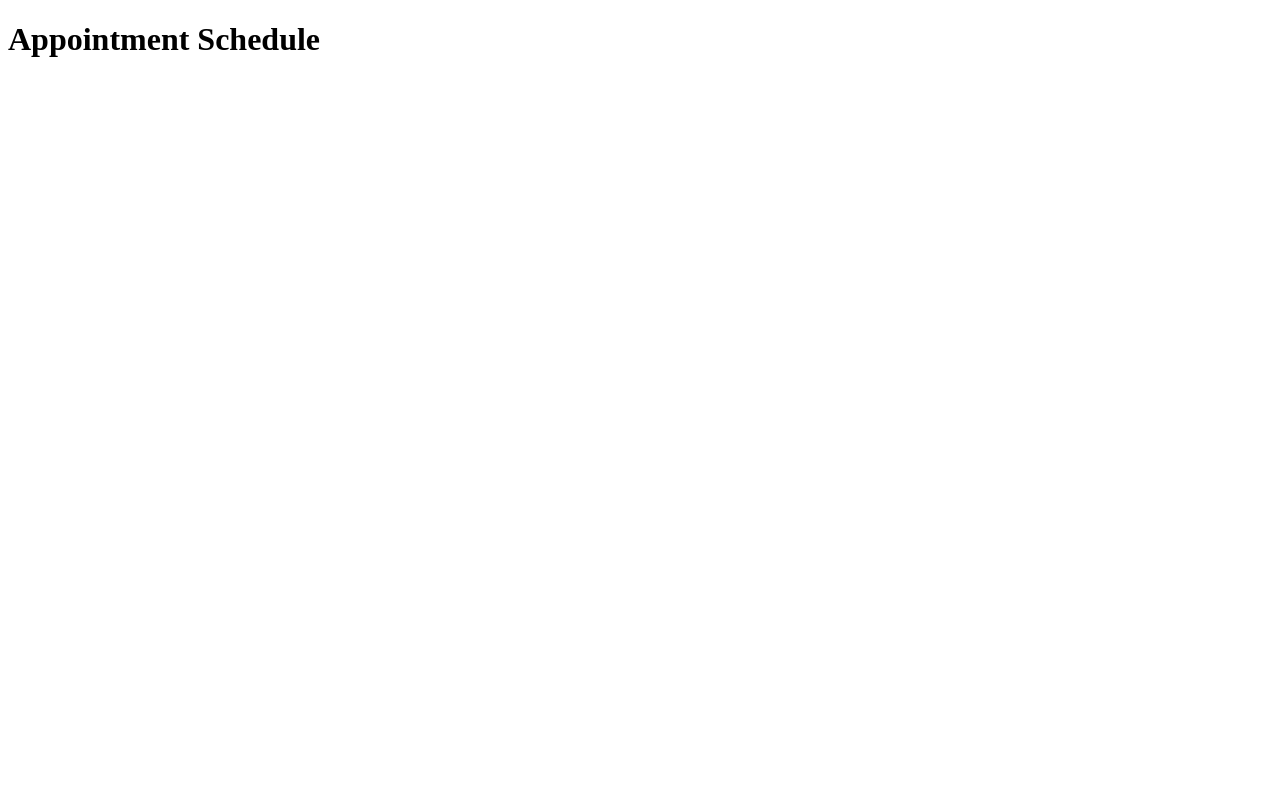
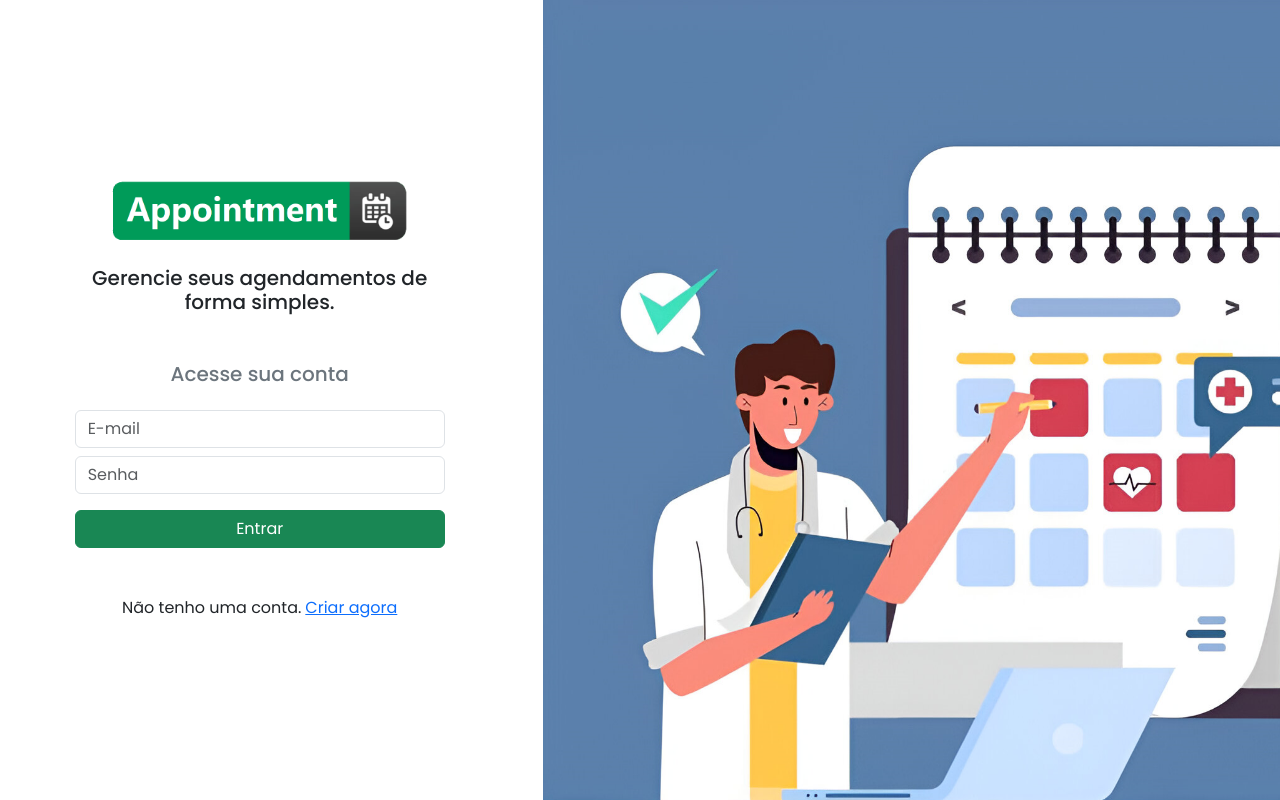
Before and after one commit to leosilvajr/AppointmentSchedule-Web, a React (Vite) app: page / in a window 1280 px wide. Built offline with nearby package versions, Linux system fonts and the light colour scheme.

Commit message:
Criado tela de Login (Pendente de alguns ajustes)

```diff
--- a/index.html
+++ b/index.html
@@ -4,10 +4,12 @@
     <meta charset="UTF-8" />
     <link rel="icon" icon href="appointment.ico" />
     <meta name="viewport" content="width=device-width, initial-scale=1.0" />
+    <link href="https://cdn.jsdelivr.net/npm/bootstrap@5.3.3/dist/css/bootstrap.min.css" rel="stylesheet" integrity="sha384-QWTKZyjpPEjISv5WaRU9OFeRpok6YctnYmDr5pNlyT2bRjXh0JMhjY6hW+ALEwIH" crossorigin="anonymous">
     <title>Appointment Schedule</title>
   </head>
   <body>
     <div id="root"></div>
     <script type="module" src="/src/main.jsx"></script>
+    <script src="https://cdn.jsdelivr.net/npm/bootstrap@5.3.3/dist/js/bootstrap.bundle.min.js" integrity="sha384-YvpcrYf0tY3lHB60NNkmXc5s9fDVZLESaAA55NDzOxhy9GkcIdslK1eN7N6jIeHz" crossorigin="anonymous"></script>
   </body>
 </html>
--- a/src/main.jsx
+++ b/src/main.jsx
@@ -1,7 +1,9 @@
 import React from 'react'
 import ReactDOM from 'react-dom/client'
+import Login from './pages/login/login'
+import "./styles/global.css"
 
 //Comando para renderizar dentro da div root o componente App
 ReactDOM.createRoot(document.getElementById('root')).render(
-    <h1>Appointment Schedule</h1>
+    <Login/>
 )
--- /dev/null
+++ b/src/pages/login/login.css
@@ -0,0 +1,15 @@
+.form-login{
+    width: 400px;
+    padding: 15px;
+}
+
+.background-login{
+    object-fit: cover;
+    width: 100%;
+    height: 100vh;
+    object-position: left;
+}
+
+.logo{
+    width: 300px;
+}
--- /dev/null
+++ b/src/pages/login/login.jsx
@@ -0,0 +1,42 @@
+import "./login.css"
+import logo from "../../assets/logo.png";
+import fundo from "../../assets/fundo.png";
+
+function Login() {
+    return <div className="row">
+
+        <div className="col-sm-5 d-flex justify-content-center align-items-center text-center">
+            <form className="form-login">
+                <img src={logo} className="logo mb-4"/>
+                <h5 className="mb-5">Gerencie seus agendamentos de forma simples.</h5>
+                <h5 className="mb-4 text-secondary">Acesse sua conta</h5>
+
+                <div className="mt-4">
+                    <input type="email" placeholder="E-mail" className="form-control"/>
+                </div>
+
+                <div className="mt-2">
+                    <input type="password" placeholder="Senha" className="form-control"/>
+                </div>
+
+                <div className="mt-3 mb-5">
+                    <button className="btn btn-success w-100">Entrar</button>
+                </div>
+
+                <div>
+                    <span className="me-1">Não tenho uma conta.</span>
+                    <a href="#">Criar agora</a>
+                </div>
+
+            </form>
+        </div>
+
+        <div className="col-sm-7 d-flex">
+            <img src={fundo} className="background-login"/>
+        </div>
+
+    </div>
+}
+
+
+export default Login
--- /dev/null
+++ b/src/styles/global.css
@@ -0,0 +1,6 @@
+@import url('https://fonts.googleapis.com/css2?family=Poppins:ital,wght@0,100;0,200;0,300;0,400;0,500;0,600;0,700;0,800;0,900;1,100;1,200;1,300;1,400;1,500;1,600;1,700;1,800;1,900&family=Roboto:ital,wght@0,100;0,300;0,400;0,500;0,700;1,700&display=swap');
+
+html, body {
+    font-family: "Poppins";
+    overflow-x: hidden;
+}
```
Also changed, not shown: src/pages/appointments/appointments.jsx (added, +8 -0 lines), src/pages/register/register.jsx (added, +8 -0 lines), src/assets/fundo.png (added), src/assets/logo.png (added), src/pages/appointments/appointments.css (added), src/pages/register/register.css (added).
